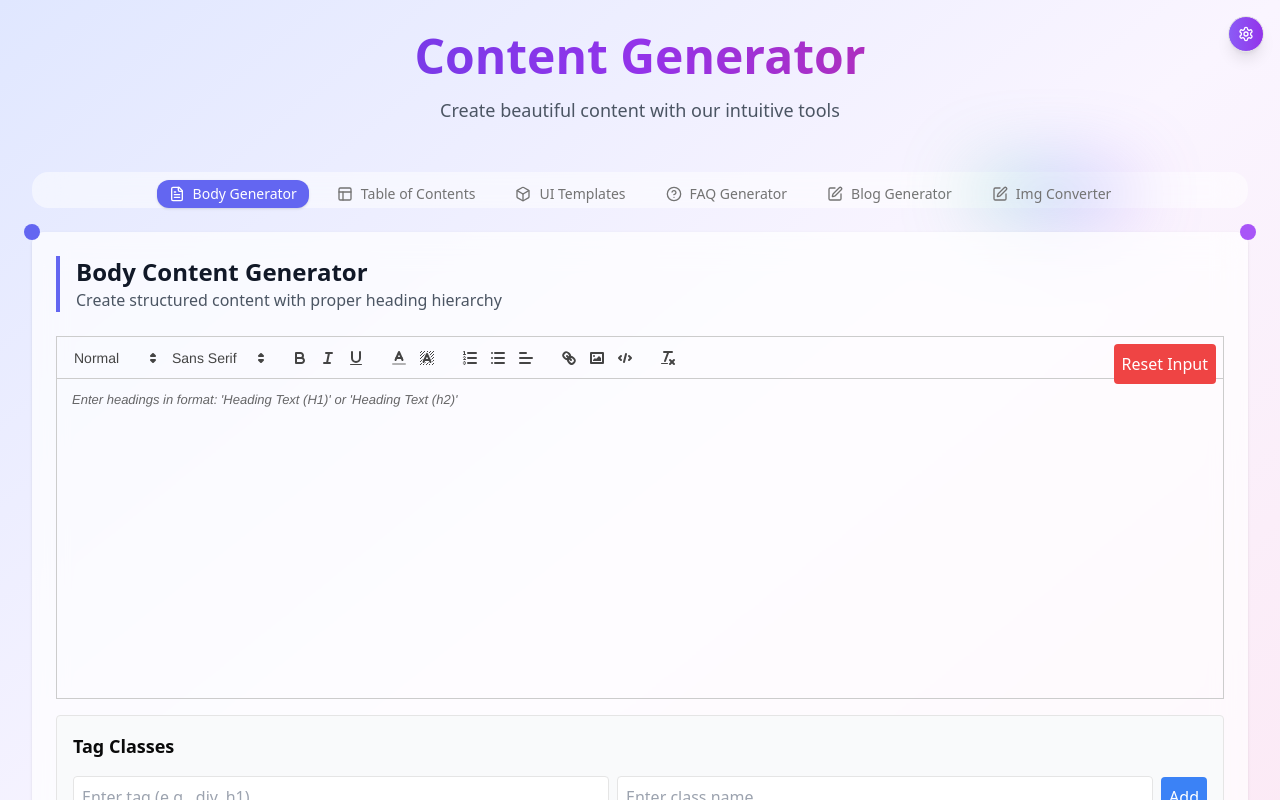
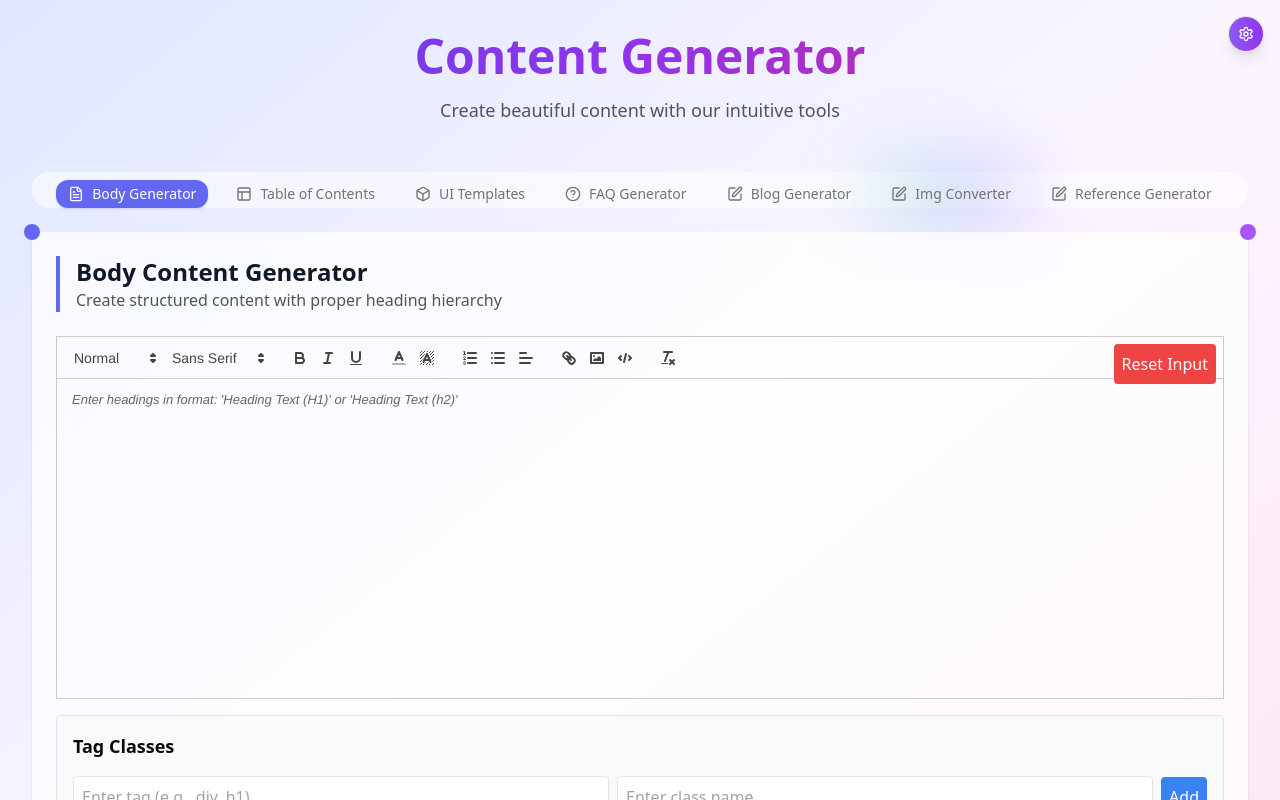
Before and after one commit to Harshtandel95/c, a React (Vite) app: page / in a window 1280 px wide. Shown: the top 800 px of the page. Built offline with nearby package versions, Linux system fonts and the light colour scheme.

Commit message:
Update App.tsx

```diff
--- a/src/App.tsx
+++ b/src/App.tsx
@@ -11,6 +11,7 @@ import BodyGenerator from "./components/BodyGeneration/BodyGenerator";
 import useCompanyStore from "./components/TagsSettings/useCompanyStore";
 import BlogGenerator from "./components/BlogGenerator/BlogGenerator";
 import ImgConverter from "./components/ImgConverter/ImgConverter";
+import ReferenceGenerator from "./components/ReferenceGenerator/ReferenceGenerator";
 
 const App = () => {
   const [activeTab, setActiveTab] = useState("BodyGenerator");
@@ -93,6 +94,13 @@ const App = () => {
               <Edit className="relative z-10 h-4 w-4" />
               <span className="relative z-10">Img Converter</span>
             </TabsTrigger>
+            <TabsTrigger
+              value="ReferenceGenerator"
+              className="flex items-center gap-2 rounded-xl transition-all data-[state=active]:bg-emerald-500 data-[state=active]:text-white"
+            >
+              <Edit className="h-4 w-4" />
+              <span>Reference Generator</span>
+            </TabsTrigger>
           </TabsList>
           <div className="relative">
             <Card className="overflow-hidden border-none bg-white/70 backdrop-blur-lg">
@@ -155,6 +163,11 @@ const App = () => {
                 <TabsContent value="ImgConverter" className="mt-0">
                   <ImgConverter />
                 </TabsContent>
+
+                <TabsContent value="ReferenceGenerator" className="mt-0">
+                  <ReferenceGenerator />
+                </TabsContent>
+
               </CardContent>
             </Card>
             <div className="absolute -top-2 -left-2 h-4 w-4 rounded-full bg-indigo-500"></div>
```
